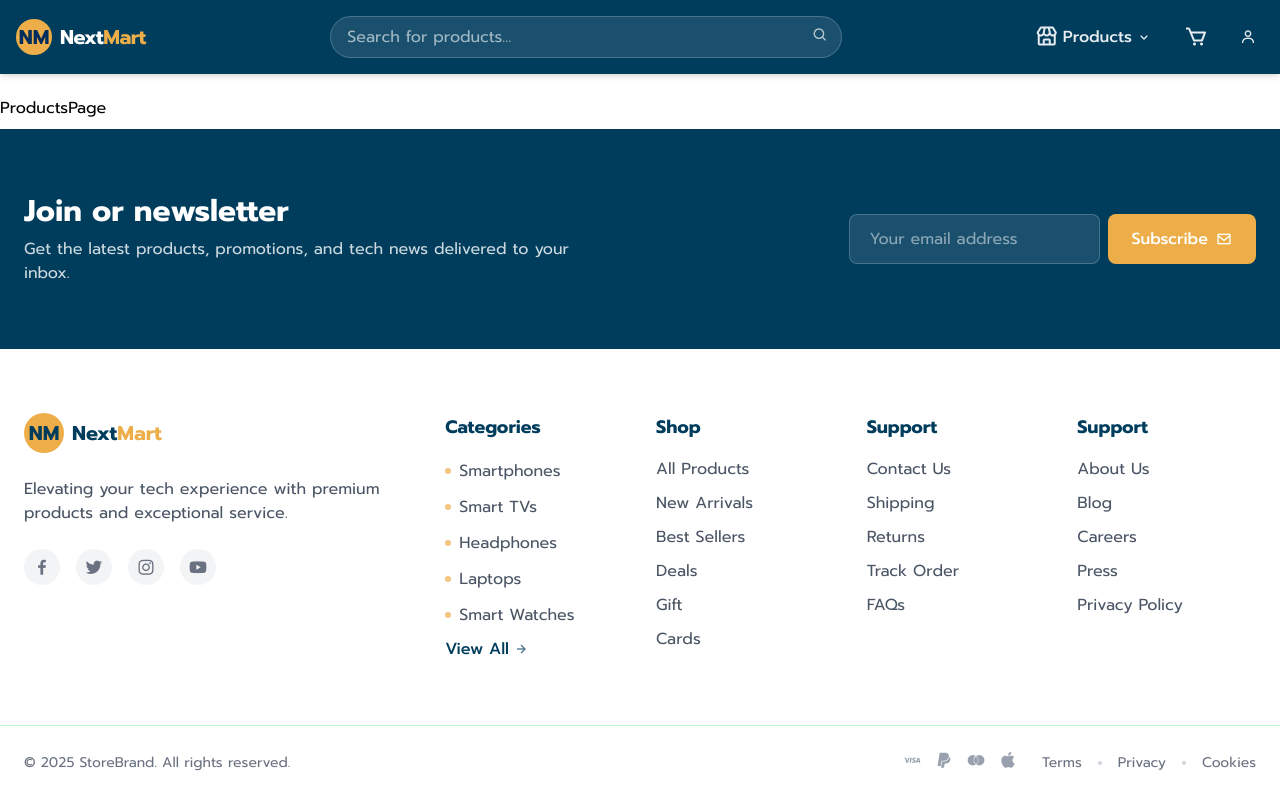
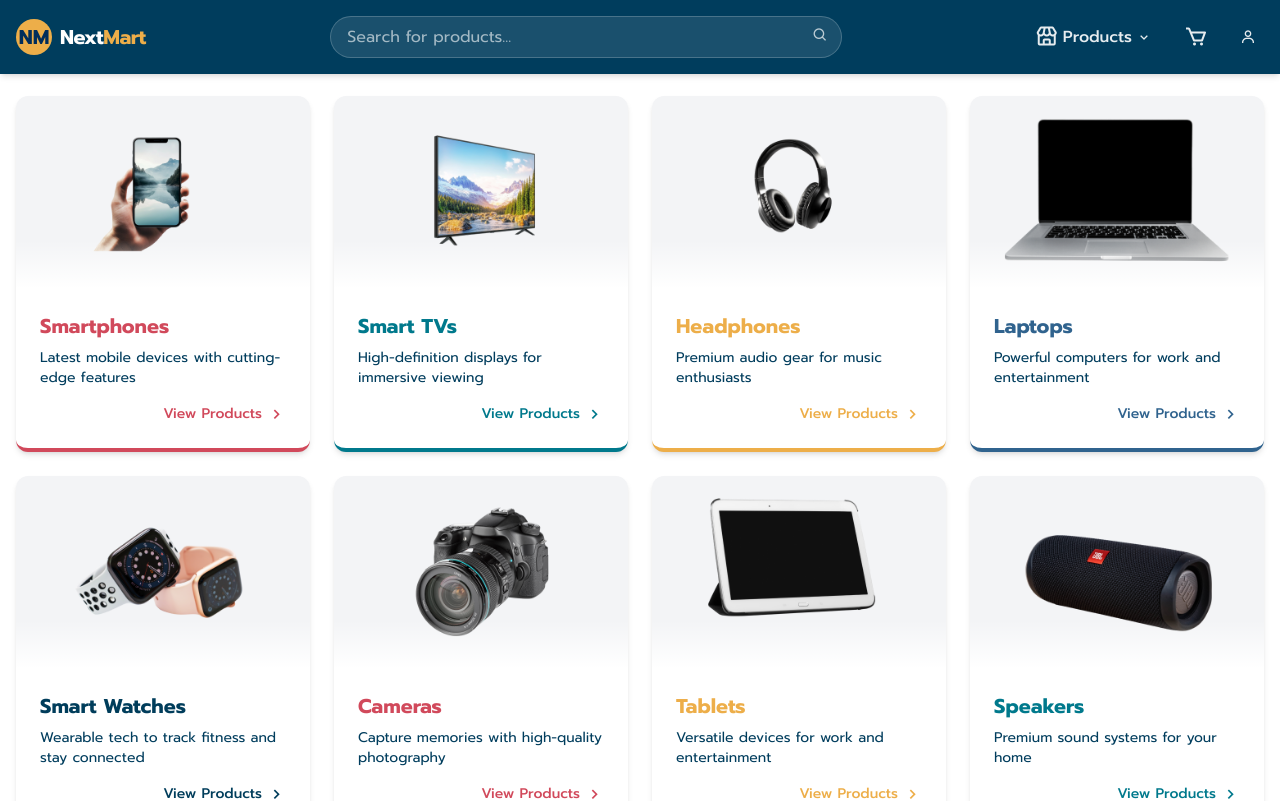
Before and after one commit to Sobhan-asadi/next-mart, a Next.js app: page /products in a window 1280 px wide. Shown: the top 801 px of the page. Built offline with nearby package versions, Linux system fonts and the light colour scheme.

Commit message:
Add Categories

```diff
--- a/app/(store)/products/page.tsx
+++ b/app/(store)/products/page.tsx
@@ -1,3 +1,67 @@
+import Image from "next/image";
+import Link from "next/link";
+
+import { categories, productsList } from "@/data/products";
+
 export default function ProductsPage() {
-  return <div className="pt-24">ProductsPage</div>;
+  const gatCategoryImage = (categorySlug: string): string => {
+    const categoryProduct = productsList.find(
+      (product) => product.category === categorySlug,
+    );
+    return categoryProduct?.image || "/images/placeholder.png";
+  };
+
+  return (
+    <div className="mx-auto mb-16 max-w-7xl px-4 pt-24">
+      {/* Categories */}
+      <div className="grid grid-cols-1 gap-6 sm:grid-cols-2 lg:grid-cols-3 xl:grid-cols-4">
+        {categories.map((category) => (
+          <Link
+            key={category.slug}
+            href="products"
+            className="group relative overflow-hidden rounded-xl border-b-4 bg-white shadow-md transition-all hover:translate-y-[-5px] hover:shadow-lg"
+            style={{ borderColor: category.color }}
+          >
+            <div className="relative h-48 overflow-hidden bg-gray-100">
+              <Image
+                src={gatCategoryImage(category.slug)}
+                alt={category.name}
+                fill
+                sizes="(max-width:768px) 100vw, (max-width:1200px) 50vw, 25vw"
+                className="object-contain p-4 transition-transform duration-300 group-hover:scale-105"
+              />
+              <div className="absolute right-0 bottom-0 left-0 h-12 bg-linear-to-t from-white to-transparent"></div>
+            </div>
+            <div className="p-6">
+              <h3
+                className="text-primary mb-2 text-xl font-bold transition-colors group-hover:text-[#00798c]"
+                style={{ color: category.color }}
+              >
+                {category.name}
+              </h3>
+              <p className="text-primary mb-4 text-sm">
+                {category.description}
+              </p>
+              <div
+                className="flex items-center justify-end text-sm font-medium transition-colors"
+                style={{ color: category.color }}
+              >
+                <span className="mr-1">View Products</span>
+                <i className="bx bx-chevron-right transform text-xl transition-transform group-hover:translate-x-1"></i>
+              </div>
+            </div>
+          </Link>
+        ))}
+      </div>
+      {/* Bottom Navigation */}
+      <div className="mt-12 border-t border-gray-200 pt-6">
+        <Link
+          href="/"
+          className="hover:text-primary inline-flex items-center text-[#00798c] transition-colors"
+        >
+          <i className="bx bx-arrow-back mr-2"></i>Back to Home
+        </Link>
+      </div>
+    </div>
+  );
 }
```
